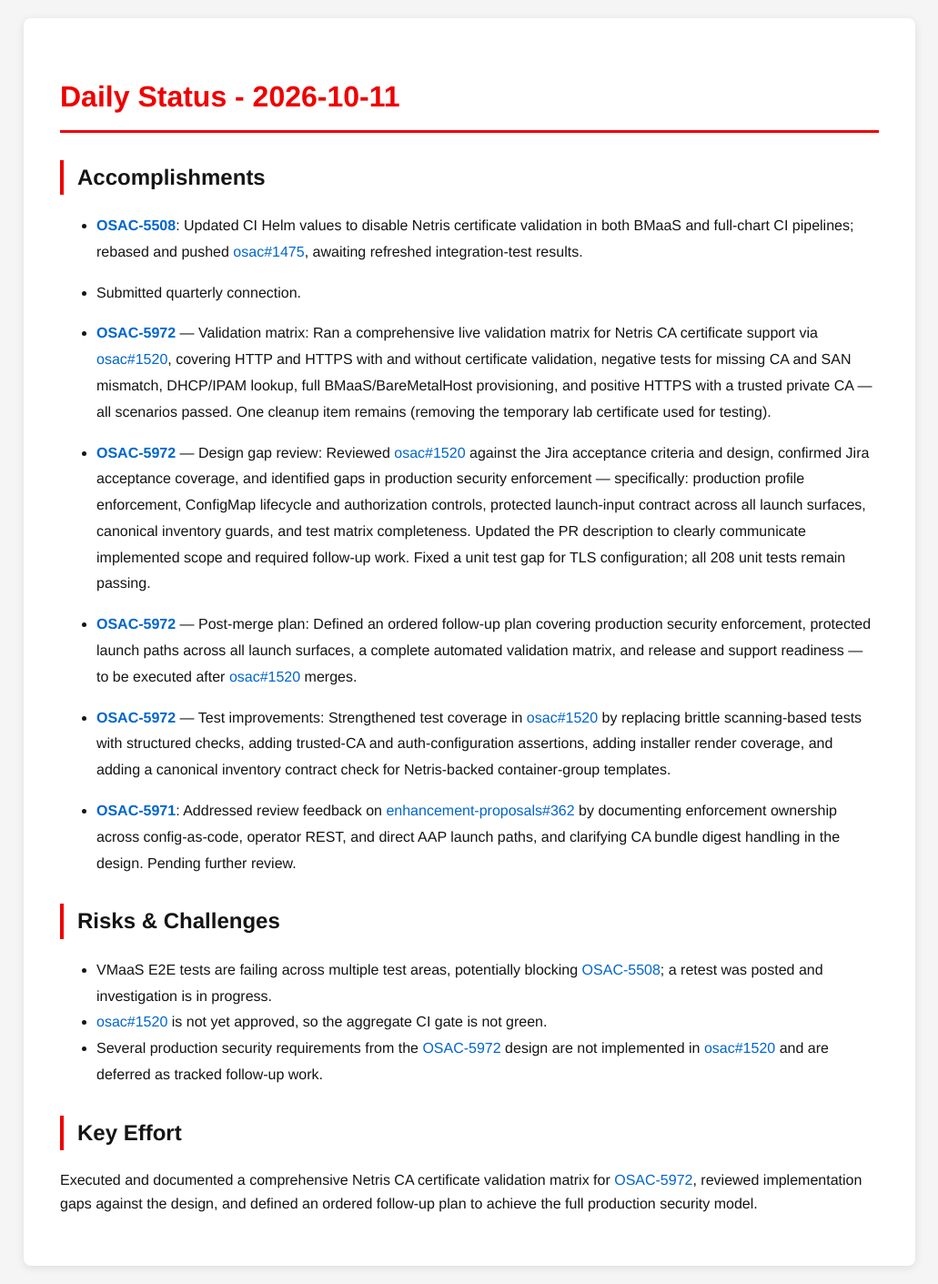
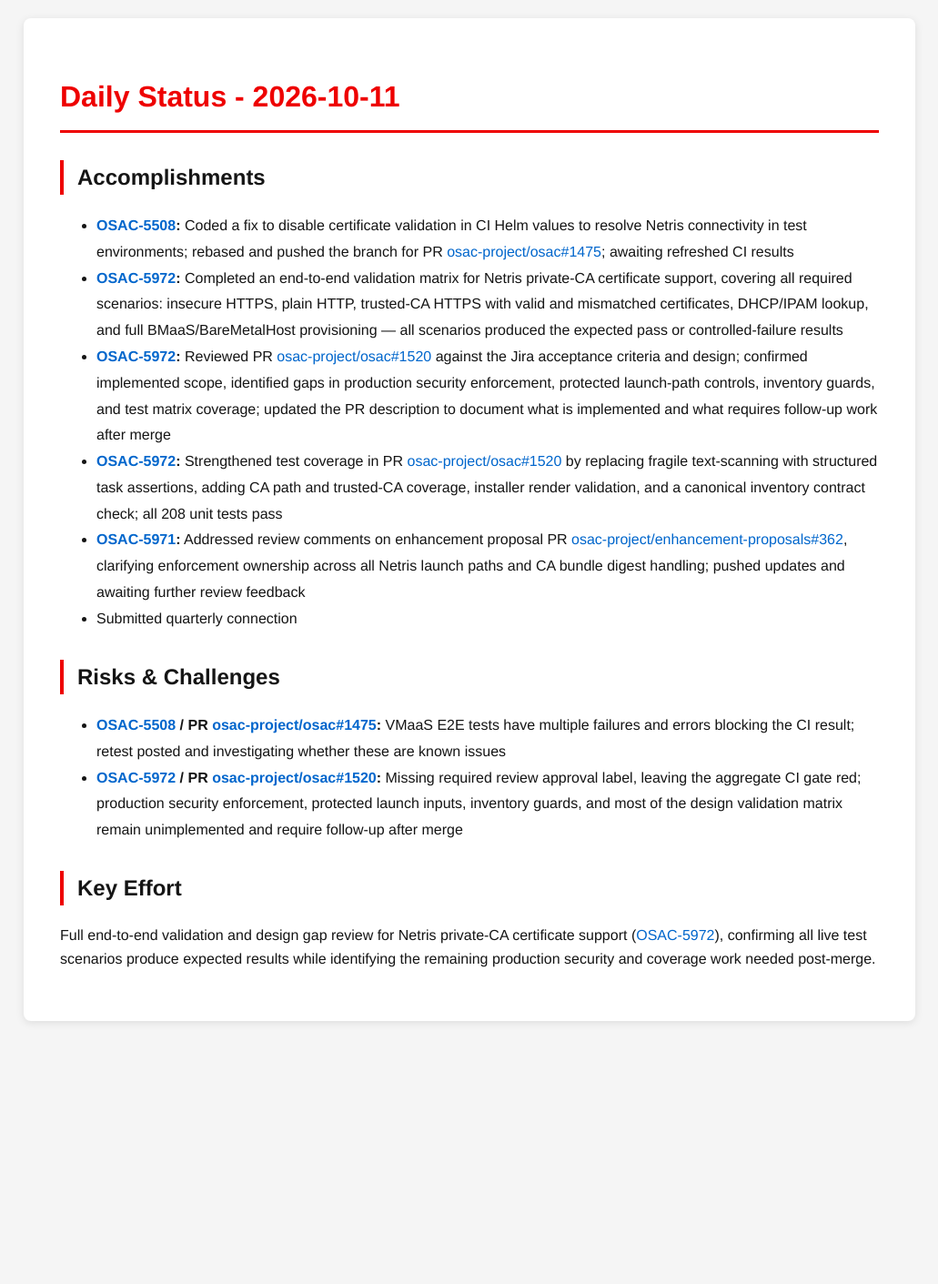
Before and after one commit to tzvatot/daily-status, a Jekyll site: the page built from 2026-10-11.md, in a window 1280 px wide. Shown: the whole page at 91% size, without its empty margins (124-1155 px from the left). Built offline with Jekyll 4.4.1, drawn with Linux system fonts in a browser that asks for light colours; after the commit the page ends 1142 px from its top, so only the background shows below that.

Commit message:
Daily status update - 2026-10-11

```diff
--- a/2026-10-11.md
+++ b/2026-10-11.md
@@ -7,27 +7,16 @@ date: 2026-10-11
 # Daily Status - 2026-10-11
 
 ## Accomplishments
-
-- **[OSAC-5508](https://redhat.atlassian.net/browse/OSAC-5508)**: Updated CI Helm values to disable Netris certificate validation in both BMaaS and full-chart CI pipelines; rebased and pushed [osac#1475](https://github.com/osac-project/osac/pull/1475), awaiting refreshed integration-test results.
-
-- Submitted quarterly connection.
-
-- **[OSAC-5972](https://redhat.atlassian.net/browse/OSAC-5972)** — Validation matrix: Ran a comprehensive live validation matrix for Netris CA certificate support via [osac#1520](https://github.com/osac-project/osac/pull/1520), covering HTTP and HTTPS with and without certificate validation, negative tests for missing CA and SAN mismatch, DHCP/IPAM lookup, full BMaaS/BareMetalHost provisioning, and positive HTTPS with a trusted private CA — all scenarios passed. One cleanup item remains (removing the temporary lab certificate used for testing).
-
-- **[OSAC-5972](https://redhat.atlassian.net/browse/OSAC-5972)** — Design gap review: Reviewed [osac#1520](https://github.com/osac-project/osac/pull/1520) against the Jira acceptance criteria and design, confirmed Jira acceptance coverage, and identified gaps in production security enforcement — specifically: production profile enforcement, ConfigMap lifecycle and authorization controls, protected launch-input contract across all launch surfaces, canonical inventory guards, and test matrix completeness. Updated the PR description to clearly communicate implemented scope and required follow-up work. Fixed a unit test gap for TLS configuration; all 208 unit tests remain passing.
-
-- **[OSAC-5972](https://redhat.atlassian.net/browse/OSAC-5972)** — Post-merge plan: Defined an ordered follow-up plan covering production security enforcement, protected launch paths across all launch surfaces, a complete automated validation matrix, and release and support readiness — to be executed after [osac#1520](https://github.com/osac-project/osac/pull/1520) merges.
-
-- **[OSAC-5972](https://redhat.atlassian.net/browse/OSAC-5972)** — Test improvements: Strengthened test coverage in [osac#1520](https://github.com/osac-project/osac/pull/1520) by replacing brittle scanning-based tests with structured checks, adding trusted-CA and auth-configuration assertions, adding installer render coverage, and adding a canonical inventory contract check for Netris-backed container-group templates.
-
-- **[OSAC-5971](https://redhat.atlassian.net/browse/OSAC-5971)**: Addressed review feedback on [enhancement-proposals#362](https://github.com/osac-project/enhancement-proposals/pull/362) by documenting enforcement ownership across config-as-code, operator REST, and direct AAP launch paths, and clarifying CA bundle digest handling in the design. Pending further review.
+- **[OSAC-5508](https://redhat.atlassian.net/browse/OSAC-5508):** Coded a fix to disable certificate validation in CI Helm values to resolve Netris connectivity in test environments; rebased and pushed the branch for PR [osac-project/osac#1475](https://github.com/osac-project/osac/pull/1475); awaiting refreshed CI results
+- **[OSAC-5972](https://redhat.atlassian.net/browse/OSAC-5972):** Completed an end-to-end validation matrix for Netris private-CA certificate support, covering all required scenarios: insecure HTTPS, plain HTTP, trusted-CA HTTPS with valid and mismatched certificates, DHCP/IPAM lookup, and full BMaaS/BareMetalHost provisioning — all scenarios produced the expected pass or controlled-failure results
+- **[OSAC-5972](https://redhat.atlassian.net/browse/OSAC-5972):** Reviewed PR [osac-project/osac#1520](https://github.com/osac-project/osac/pull/1520) against the Jira acceptance criteria and design; confirmed implemented scope, identified gaps in production security enforcement, protected launch-path controls, inventory guards, and test matrix coverage; updated the PR description to document what is implemented and what requires follow-up work after merge
+- **[OSAC-5972](https://redhat.atlassian.net/browse/OSAC-5972):** Strengthened test coverage in PR [osac-project/osac#1520](https://github.com/osac-project/osac/pull/1520) by replacing fragile text-scanning with structured task assertions, adding CA path and trusted-CA coverage, installer render validation, and a canonical inventory contract check; all 208 unit tests pass
+- **[OSAC-5971](https://redhat.atlassian.net/browse/OSAC-5971):** Addressed review comments on enhancement proposal PR [osac-project/enhancement-proposals#362](https://github.com/osac-project/enhancement-proposals/pull/362), clarifying enforcement ownership across all Netris launch paths and CA bundle digest handling; pushed updates and awaiting further review feedback
+- Submitted quarterly connection
 
 ## Risks & Challenges
-
-- VMaaS E2E tests are failing across multiple test areas, potentially blocking [OSAC-5508](https://redhat.atlassian.net/browse/OSAC-5508); a retest was posted and investigation is in progress.
-- [osac#1520](https://github.com/osac-project/osac/pull/1520) is not yet approved, so the aggregate CI gate is not green.
-- Several production security requirements from the [OSAC-5972](https://redhat.atlassian.net/browse/OSAC-5972) design are not implemented in [osac#1520](https://github.com/osac-project/osac/pull/1520) and are deferred as tracked follow-up work.
+- **[OSAC-5508](https://redhat.atlassian.net/browse/OSAC-5508) / PR [osac-project/osac#1475](https://github.com/osac-project/osac/pull/1475):** VMaaS E2E tests have multiple failures and errors blocking the CI result; retest posted and investigating whether these are known issues
+- **[OSAC-5972](https://redhat.atlassian.net/browse/OSAC-5972) / PR [osac-project/osac#1520](https://github.com/osac-project/osac/pull/1520):** Missing required review approval label, leaving the aggregate CI gate red; production security enforcement, protected launch inputs, inventory guards, and most of the design validation matrix remain unimplemented and require follow-up after merge
 
 ## Key Effort
-
-Executed and documented a comprehensive Netris CA certificate validation matrix for [OSAC-5972](https://redhat.atlassian.net/browse/OSAC-5972), reviewed implementation gaps against the design, and defined an ordered follow-up plan to achieve the full production security model.
+Full end-to-end validation and design gap review for Netris private-CA certificate support ([OSAC-5972](https://redhat.atlassian.net/browse/OSAC-5972)), confirming all live test scenarios produce expected results while identifying the remaining production security and coverage work needed post-merge.
```
